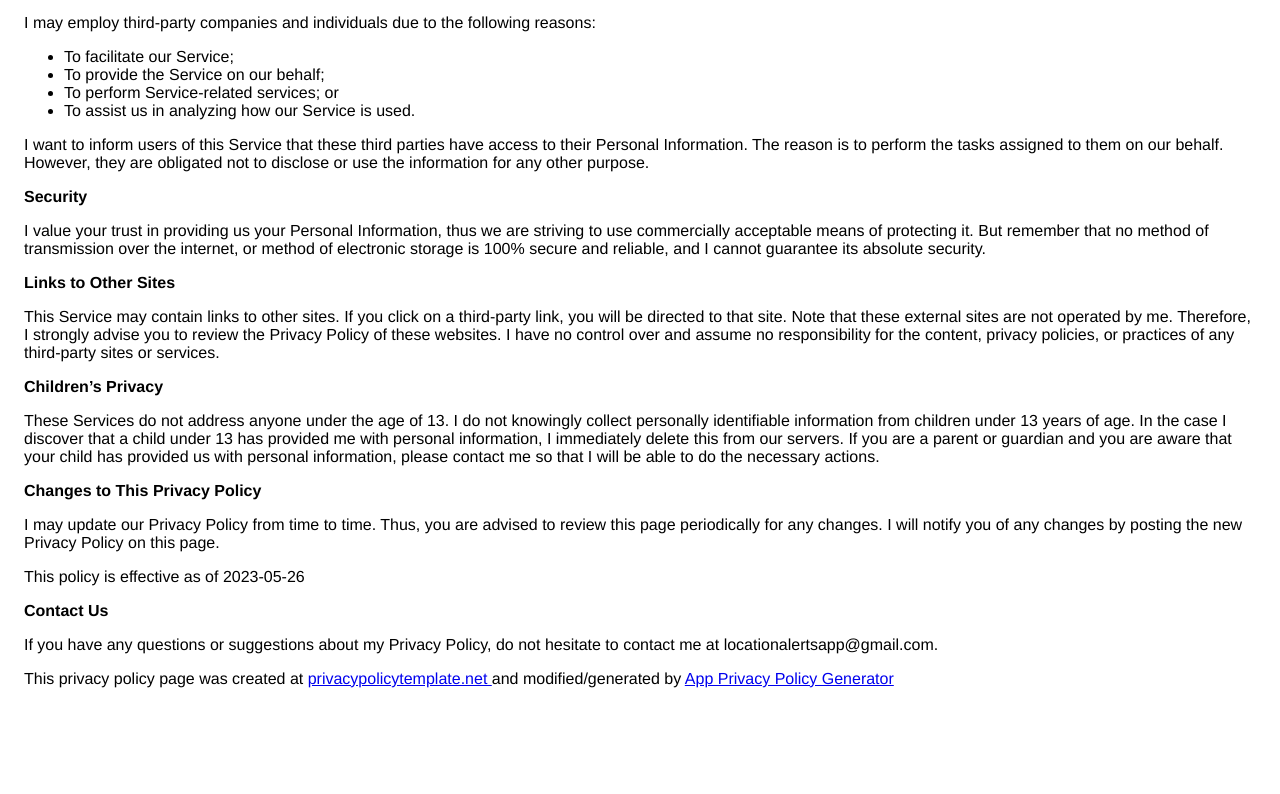
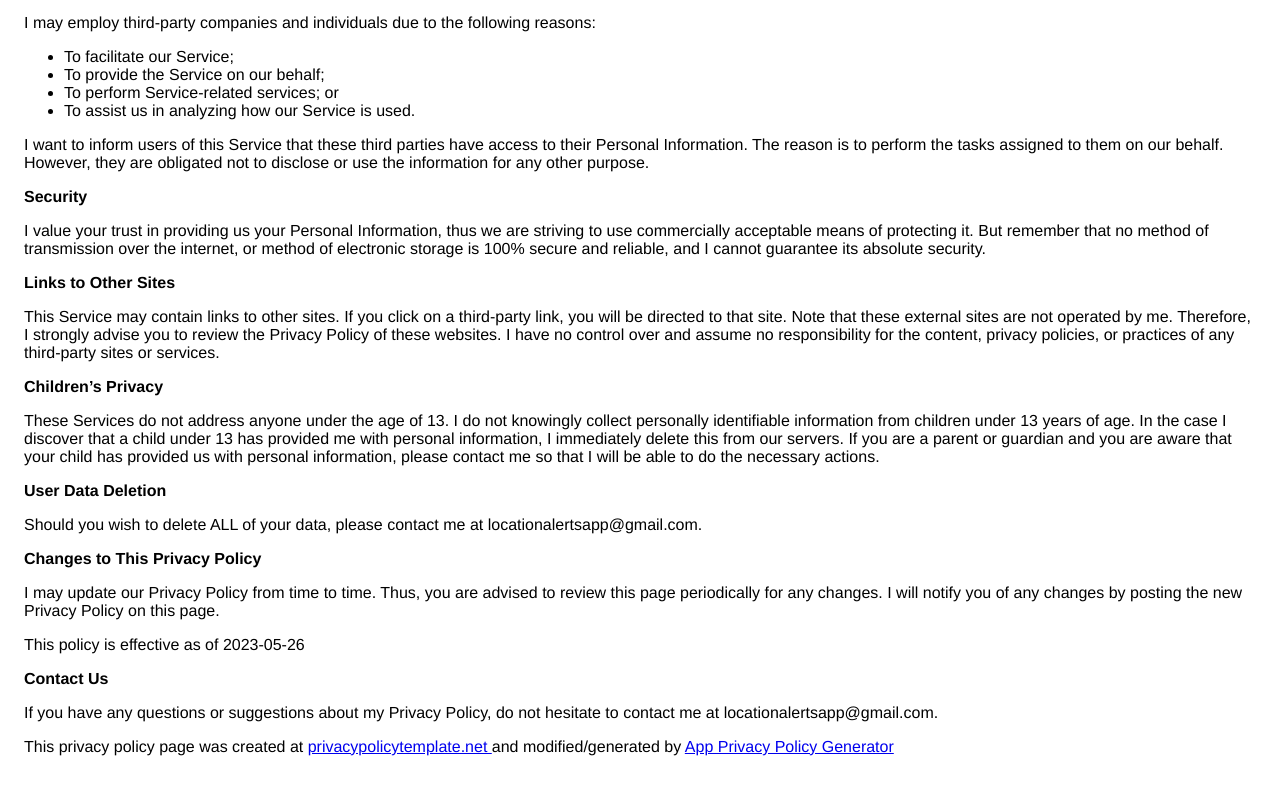
Before and after one commit to cedriceicher10/LocationAlertsAppPrivacyPolicy.github.io, a plain HTML site: page index.html in a window 1280 px wide. Shown: the part 752-1546 px from the top of the page. Before the commit the page ends 1480 px from the top, so only its background shows below. Drawn offline with Linux system fonts and the light colour scheme.

Commit message:
Added deletion policy.

```diff
--- a/index.html
+++ b/index.html
@@ -95,6 +95,8 @@
                     and you are aware that your child has provided us with
                     personal information, please contact me so that
                     I will be able to do the necessary actions.
+                </p> <p><strong>User Data Deletion</strong></p> <div><p>
+                    Should you wish to delete ALL of your data, please contact me at locationalertsapp@gmail.com.
                   </p></div> <!----> <p><strong>Changes to This Privacy Policy</strong></p> <p>
                   I may update our Privacy Policy from
                   time to time. Thus, you are advised to review this page
```
